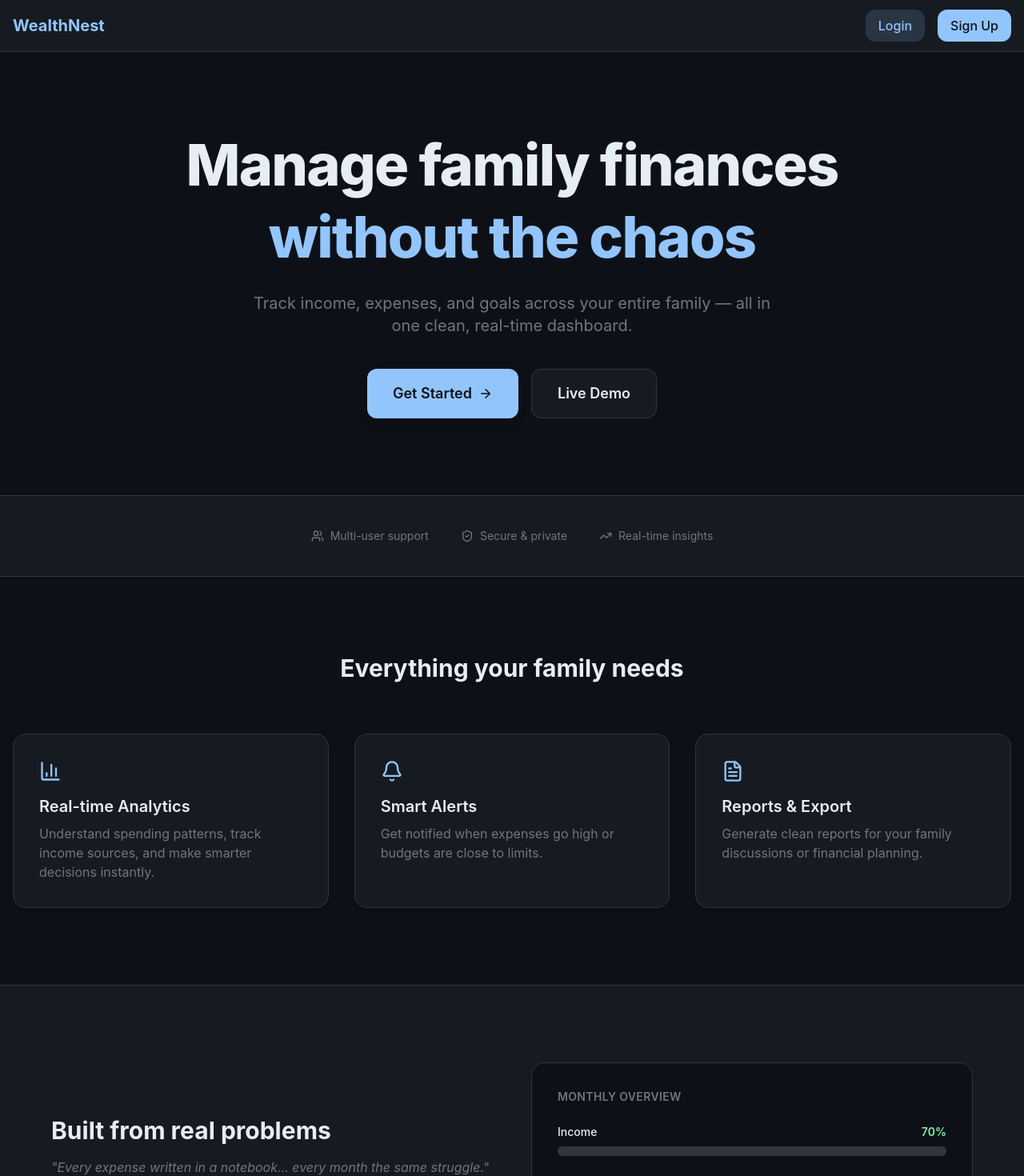
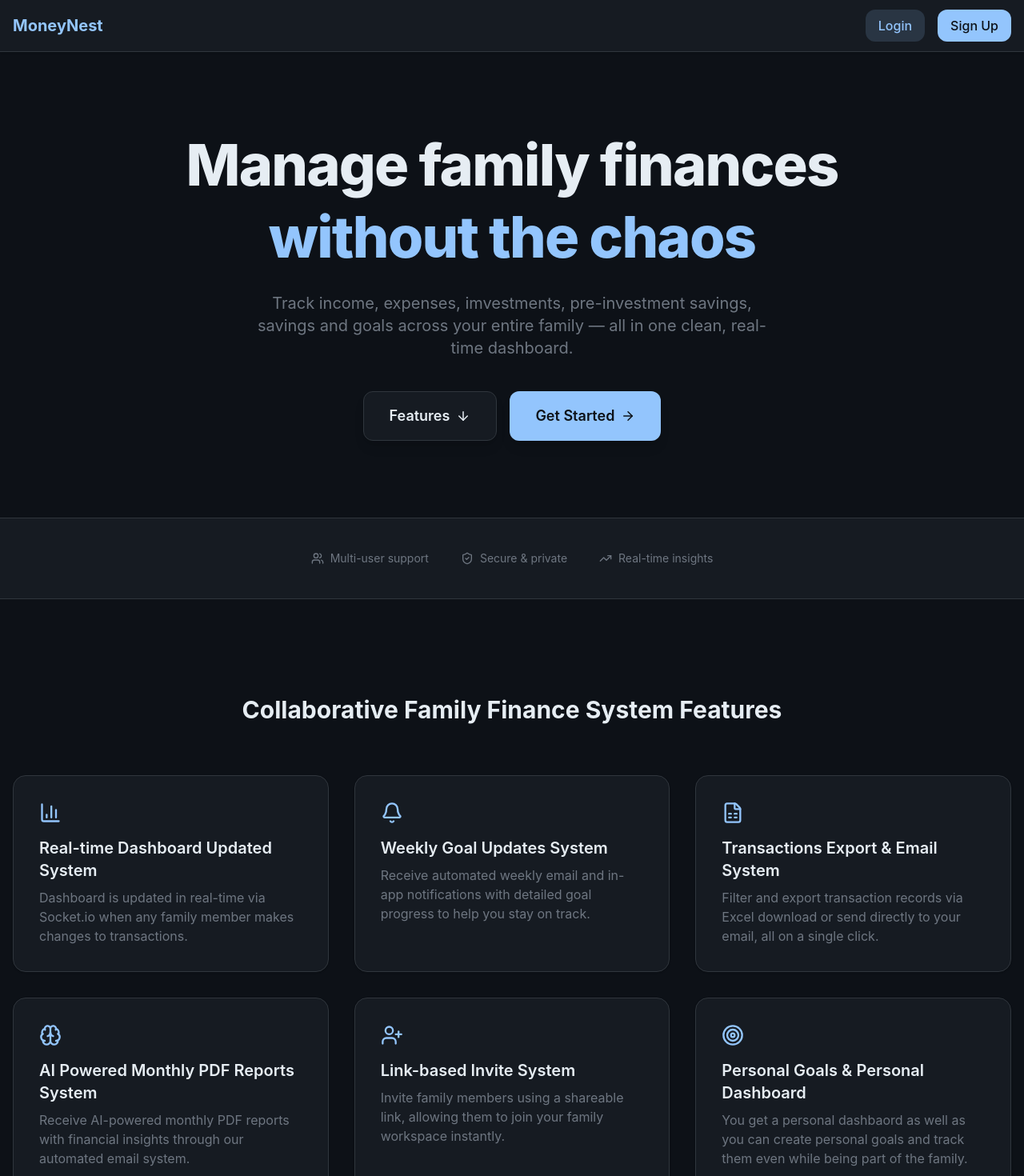
Before and after one commit to AasthaOswal/MoneyNest, a React (Vite) app in the folder frontend/: page / in a window 1280 px wide. Shown: the top 1470 px of the page at 80% size. Built offline with nearby package versions, Linux system fonts and the light colour scheme; no server answers.

Commit message:
enhance landing page, navbar, add proper scroll behavior

```diff
--- a/frontend/src/App.jsx
+++ b/frontend/src/App.jsx
@@ -88,6 +88,7 @@ import UserDetails from './pages/admin/users/UserDetails.jsx';
 import AllFamiliesPage from './pages/admin/family/AllFamiliesPage.jsx';
 import FamilyDetails from './pages/admin/family/FamilyDetails.jsx';
 import RequestAccountDeletion from './pages/user/RequestAccountDeletion.jsx';
+import ScrollToTop from './components/ScrollToTop.jsx';
 
 function App() {
 
@@ -116,6 +117,7 @@ function App() {
       {/* <Toaster position="top-right" reverseOrder={false} toastOptions={{ duration: 4000, }}/> */}
 
       <CustomToaster/>
+      <ScrollToTop/>
       <AuthProvider>
           <Routes>
             {/* Public Routes - Landing, Login, Signup */}
--- /dev/null
+++ b/frontend/src/components/ScrollToTop.jsx
@@ -0,0 +1,16 @@
+// ScrollToTop.jsx
+import { useEffect } from "react";
+import { useLocation } from "react-router-dom";
+
+export default function ScrollToTop() {
+  const { pathname } = useLocation();
+
+  useEffect(() => {
+    window.scrollTo({
+      top: 0,
+      behavior: "smooth",
+    });
+  }, [pathname]);
+
+  return null;
+}
--- a/frontend/src/components/public/Navbar.jsx
+++ b/frontend/src/components/public/Navbar.jsx
@@ -38,7 +38,7 @@ const Navbar = () => {
       className="font-bold text-lg sm:text-xl shrink-0"
       style={{ color: "var(--color-primary)" }}
     >
-      <Link to="/">WealthNest</Link>
+      <Link to="/" onClick={() => window.scrollTo({ top: 0, behavior: "smooth" })}>MoneyNest</Link>
     </div>
 
     {/* Right Side */}
--- a/frontend/src/index.css
+++ b/frontend/src/index.css
@@ -104,6 +104,10 @@
     0 8px 24px rgba(0, 0, 0, 0.25);
 }
 
+html {
+  scroll-behavior: smooth;
+}
+
 /* Chrome, Edge, Safari */
 ::-webkit-scrollbar {
   width: 10px;
--- a/frontend/src/pages/home/Landing.jsx
+++ b/frontend/src/pages/home/Landing.jsx
@@ -1,21 +1,80 @@
 import React from "react";
-import { Link } from "react-router-dom";
+import { Link, useNavigate } from "react-router-dom";
 import {
   ArrowRight,
+  ArrowDown,
   BarChart3,
   Bell,
   FileText,
   Users,
   ShieldCheck,
   TrendingUp,
+  Target,
+  UserPlus,
+  FileSpreadsheet,
+  Brain
+
 } from "lucide-react";
 
+  const colorClasses = {
+  income: {
+    text: "text-income",
+    bg: "bg-income",
+  },
+  expense: {
+    text: "text-expense",
+    bg: "bg-expense",
+  },
+  investment: {
+    text: "text-investment",
+    bg: "bg-investment",
+  },
+};
+
+
+const features = [
+  {
+    icon: BarChart3,
+    title: "Real-time Dashboard Updated System",
+    desc: "Dashboard is updated in real-time via Socket.io when any family member makes changes to transactions.",
+  },
+  {
+    icon: Bell,
+    title: "Weekly Goal Updates System",
+    desc: "Receive automated weekly email and in-app notifications with detailed goal progress to help you stay on track.",
+  },
+  {
+    icon: FileSpreadsheet,
+    title: "Transactions Export & Email System",
+    desc: "Filter and export transaction records via Excel download or send directly to your email, all on a single click.",
+  },
+  {
+    icon: Brain,
+    title: "AI Powered Monthly PDF Reports System",
+    desc: "Receive AI-powered monthly PDF reports with financial insights through our automated email system.",
+  },
+  {
+    icon: UserPlus,
+    title: "Link-based Invite System",
+    desc: "Invite family members using a shareable link, allowing them to join your family workspace instantly.",
+  },
+  {
+    icon: Target,
+    title: "Personal Goals & Personal Dashboard",
+    desc: "You get a personal dashbaord as well as you can create personal goals and track them even while being part of the family.",
+  },
+];
+
 const Landing = () => {
+
+  const navigate = useNavigate();
+
+
   return (
     <div className="min-h-screen bg-bg text-text selection:bg-primary selection:text-white">
 
       {/* HERO */}
-      <section className="py-24 px-4">
+      <section className="py-12 sm:py-24 px-4">
         <div className="max-w-6xl mx-auto text-center">
           <h1 className="text-5xl md:text-7xl font-extrabold tracking-tight mb-6 leading-tight">
             Manage family finances <br />
@@ -23,11 +82,17 @@ const Landing = () => {
           </h1>
 
           <p className="text-lg md:text-xl text-muted max-w-2xl mx-auto mb-10">
-            Track income, expenses, and goals across your entire family —
+            Track income, expenses, imvestments, pre-investment savings, savings and goals across your entire family —
             all in one clean, real-time dashboard.
           </p>
 
           <div className="flex flex-col sm:flex-row justify-center gap-4">
+           <a
+              href="#features"
+              className="px-8 py-4 bg-surface border border-border text-text rounded-xl text-lg font-semibold hover:border-primary transition-all  flex items-center justify-center gap-2 shadow-lg"
+            >
+              Features <ArrowDown size={18} />
+            </a>
             <Link
               to="/signup"
               className="px-8 py-4 bg-primary hover:bg-primary-hover text-text-on-primary rounded-xl text-lg font-semibold flex items-center justify-center gap-2 shadow-lg transition-all"
@@ -35,9 +100,8 @@ const Landing = () => {
               Get Started <ArrowRight size={18} />
             </Link>
 
-            <button className="px-8 py-4 bg-surface border border-border text-text rounded-xl text-lg font-semibold hover:border-primary transition-all">
-              Live Demo
-            </button>
+
+
           </div>
         </div>
       </section>
@@ -58,36 +122,32 @@ const Landing = () => {
       </section>
 
       {/* FEATURES */}
-      <section className="py-24 px-4">
+      <section className="py-24 px-4" id="features">
         <div className="max-w-7xl mx-auto">
-          <h2 className="text-3xl font-bold text-center mb-16">
-            Everything your family needs
+          <h2 className="text-3xl font-bold text-center mb-16 mt-6">
+            Collaborative Family Finance System Features
           </h2>
 
-          <div className="grid md:grid-cols-3 gap-8">
+
+          <div className="grid sm:grid-cols-2 lg:grid-cols-3 gap-8">
+            {features.map((feature, index) => {
+              const Icon = feature.icon;
+
+              return (
                 <FeatureCard
-              icon={<BarChart3 size={28} />}
-              title="Real-time Analytics"
-              desc="Understand spending patterns, track income sources, and make smarter decisions instantly."
+                  key={index}
+                  icon={<Icon size={28} />}
+                  title={feature.title}
+                  desc={feature.desc}
                 />
-
-            <FeatureCard
-              icon={<Bell size={28} />}
-              title="Smart Alerts"
-              desc="Get notified when expenses go high or budgets are close to limits."
-            />
-
-            <FeatureCard
-              icon={<FileText size={28} />}
-              title="Reports & Export"
-              desc="Generate clean reports for your family discussions or financial planning."
-            />
+              );
+            })}
           </div>
         </div>
       </section>
 
       {/* STORY / VISUAL */}
-      <section className="py-24 px-4 bg-surface border-y border-border">
+      <section  id="about" className="py-24 px-4 bg-surface border-y border-border">
         <div className="max-w-6xl mx-auto grid md:grid-cols-2 gap-12 items-center">
 
           {/* TEXT */}
@@ -134,9 +194,13 @@ const Landing = () => {
 
           <Link
   to="/signup"
-            className="px-10 py-4 bg-primary hover:bg-primary-hover text-white rounded-xl text-lg font-semibold shadow-lg transition-all"
+  className="inline-flex items-center gap-2 rounded-xl bg-primary px-8 py-4 text-lg font-semibold text-text-on-primary shadow-lg transition-all duration-200 hover:bg-primary-hover hover:shadow-xl group"
 >
-            Create Your Family Account
+  Start for Free
+  <ArrowRight
+    size={18}
+    className="transition-transform duration-200 group-hover:translate-x-1"
+  />
 </Link>
         </div>
       </section>
@@ -154,20 +218,25 @@ const FeatureCard = ({ icon, title, desc }) => (
   </div>
 );
 
-const ProgressBar = ({ label, value, color }) => (
+const ProgressBar = ({ label, value, color }) => {
+  const colors = colorClasses[color];
+
+  return (
     <div>
       <div className="flex justify-between text-sm mb-2">
         <span className="text-text font-medium">{label}</span>
-      <span className={`text-${color} font-semibold`}>{value}</span>
+        <span className={`${colors.text} font-semibold`}>
+          {value}
+        </span>
       </div>
 
       <div className="w-full h-3 bg-border rounded-full">
         <div
-        className={`h-full rounded-full bg-${color}`}
+          className={`${colors.bg} h-full rounded-full`}
           style={{ width: value }}
         />
       </div>
     </div>
   );
-
+};
 export default Landing;
```
Lines whose indentation alone changed are shown as unchanged.
